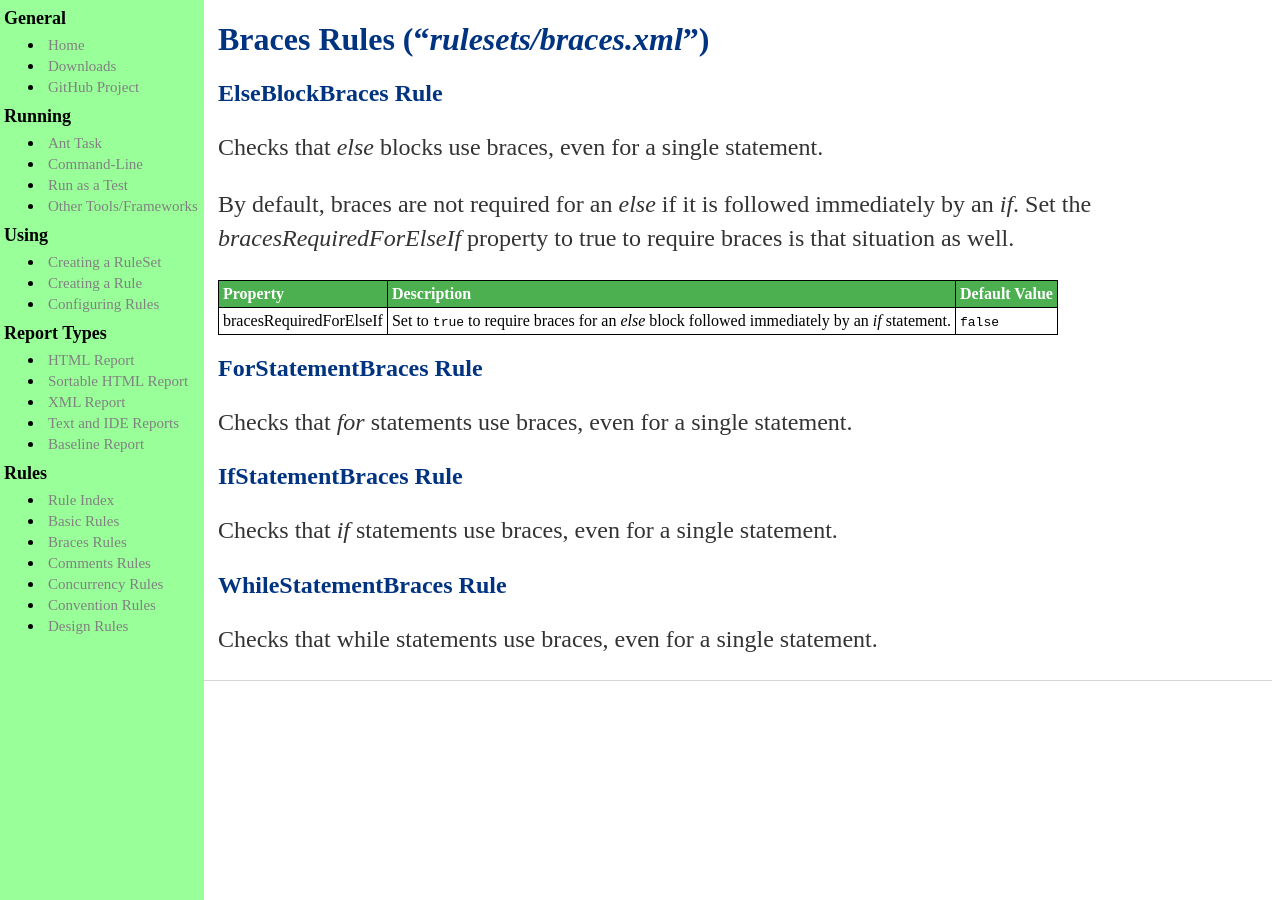
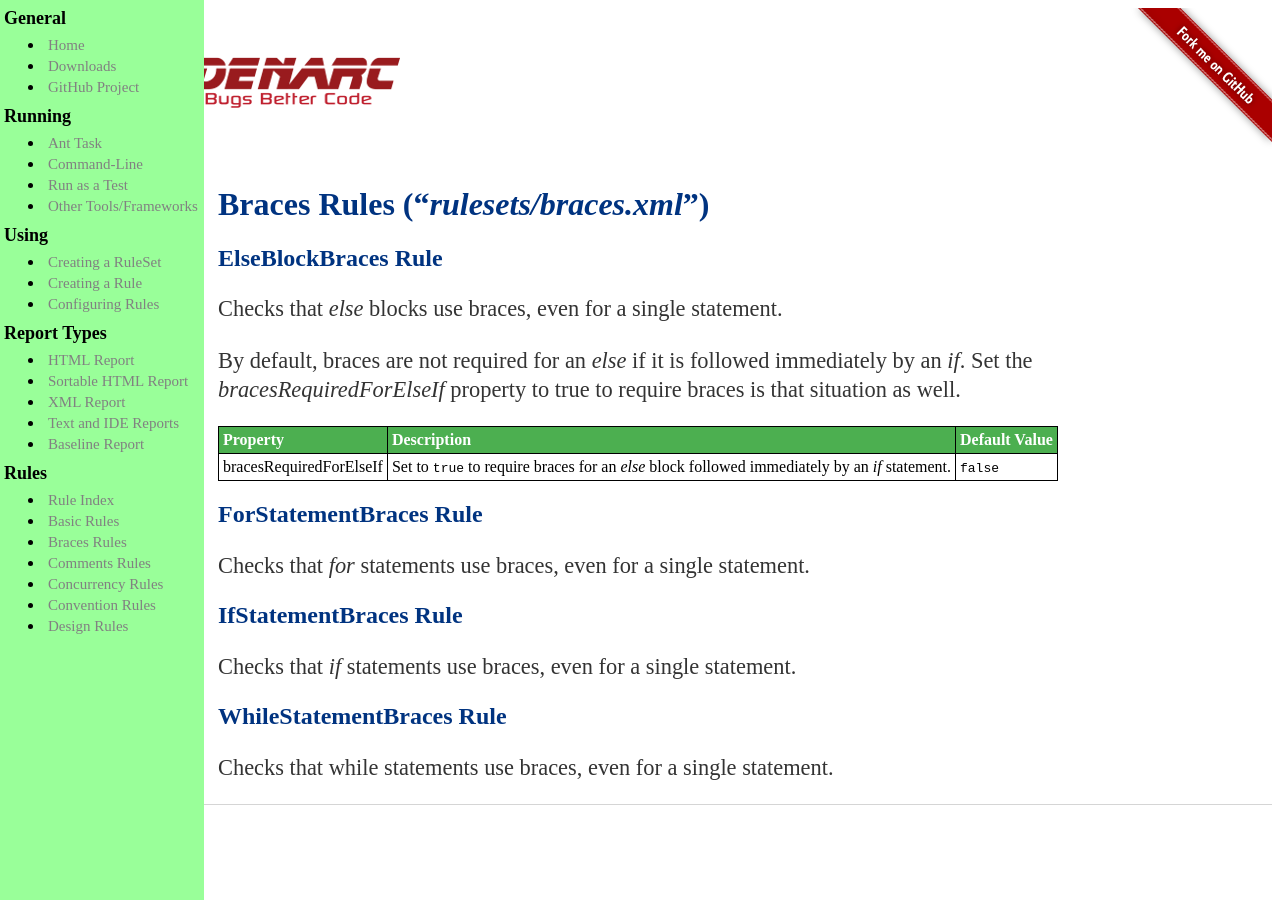
Before and after one commit to CodeNarc/CodeNarc, a Jekyll site: the page built from codenarc-rules-braces.md, in a window 1280 px wide. Built offline with Jekyll 4.4.1, drawn with Linux system fonts in a browser that asks for light colours.

Commit message:
Convert site to markdown

```diff
--- a/_layouts/default.html
+++ b/_layouts/default.html
@@ -6,7 +6,18 @@
 </head>
 <body>
 
-<div id="banner"/>
+<div id="banner">
+    <a href="./" id="bannerLeft">
+        <img src="./images/codenarc-logo.png" alt="CodeNarc" />
+    </a>
+    <a href="http://github.com/CodeNarc" id="bannerRight">
+        <img src="images/forkme_right_red_aa0000.png" alt="Fork me on GitHub" />
+    </a>
+    <div class="clear">
+        <hr/>
+    </div>
+</div>
+
 
 <div class="sidebar">
     <h2>General</h2>
--- a/css/main.css
+++ b/css/main.css
@@ -41,12 +41,6 @@
   color: #000000;
 }
 
-#banner {
-    background:url('./images/codenarc-logo.png');
-    width:100%;
-    min-height:140px;
-}
-
 /* Style page content */
 .container {
   margin-left: 200px; /* Same as the width of the sidebar */
@@ -88,8 +82,8 @@ h1 {
     color: #003380;
 }
 p {
-    font-size: 1.5em;
-    line-height: 1.4em;
+    font-size: 1.4em;
+    line-height: 1.3em;
     color: #333;
 }
 footer {
@@ -122,3 +116,31 @@ th {
 }
 
 tr:nth-child(even) {background-color: #f2f2f2;}
+
+
+div.clear{
+  clear:both;
+  visibility: hidden;
+}
+div.clear hr{
+  display: none;
+}
+#bannerLeft, #bannerRight {
+  font-size: xx-large;
+  font-weight: bold;
+}
+#bannerLeft img, #bannerRight img {
+  margin: 0px;
+}
+.xleft, #bannerLeft img {
+  float:left;
+}
+.xright, #bannerRight {
+  float:right;
+}
+#banner {
+  padding: 0px;
+}
+#banner img {
+  border: none;
+}
```
